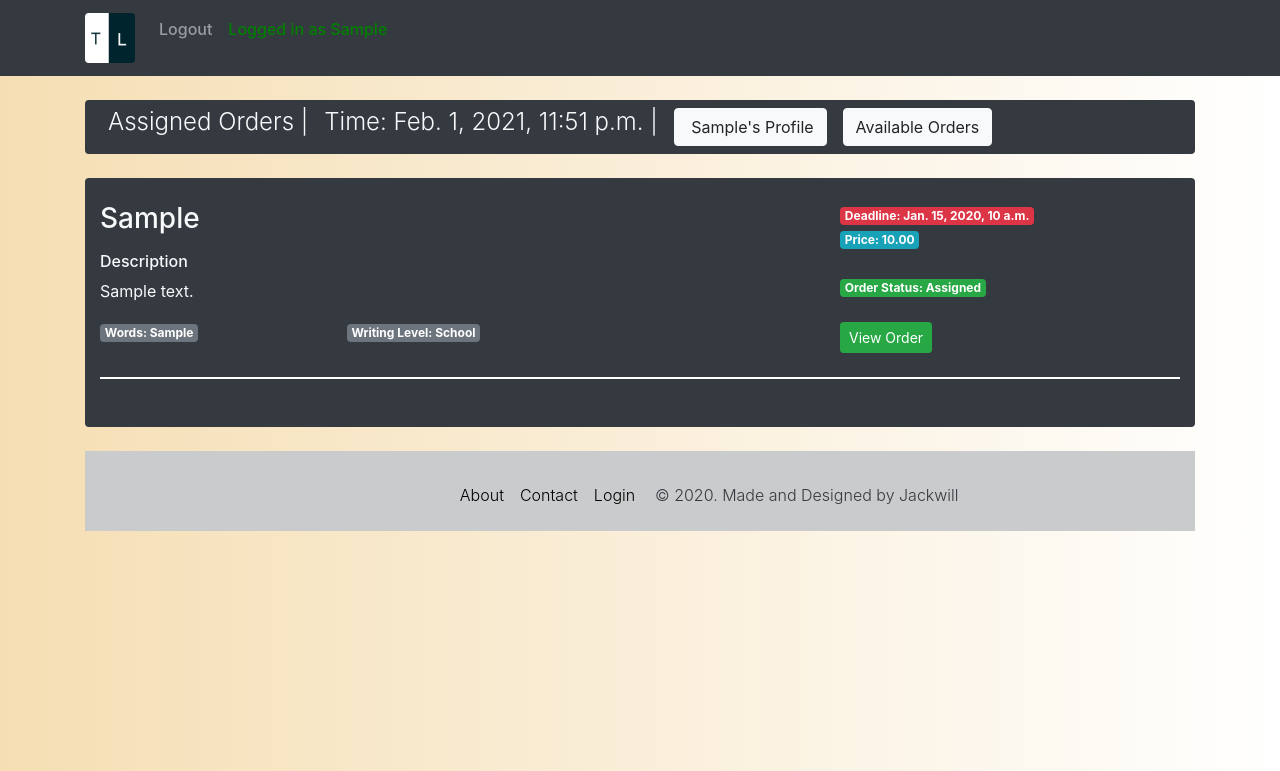
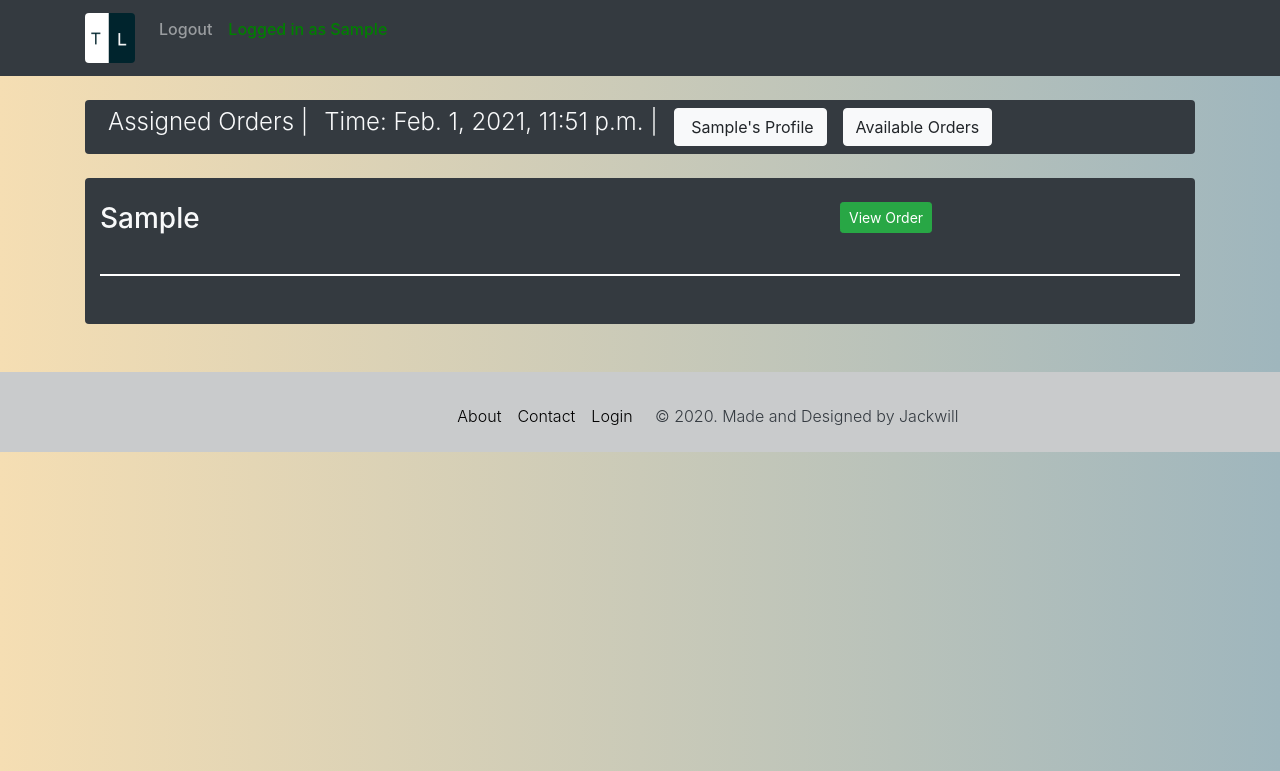
Before and after one commit to mundiakaluson/TL-django, a Django app: page /assigned in a window 1280 px wide. Shown: the top 771 px of the page. Run offline with Django 3.2, Linux system fonts and the light colour scheme; a user stored in the database is signed in; tables that the repository leaves empty hold one stand-in row (values such as "Sample post"); some libraries are stand-ins or nearby versions.

Commit message:
done with order details in assigned panel

```diff
--- a/TL/TL/urls.py
+++ b/TL/TL/urls.py
@@ -12,6 +12,6 @@ urlpatterns = [
     path('orders/order_details/<int:order_id>/', views.order_details, name='order_details'),
     path('success', views.bid, name='bid'),
     path('assigned', views.assigned, name='assigned'),
-    #path('assigned_details/<int:order_id>/', views.assigned_details, name='assigned_details')
+    path('assigned_details/<int:order_id>/', views.assigned_details, name='assigned_details')
 
 ]
--- a/TL/mainapp/models.py
+++ b/TL/mainapp/models.py
@@ -103,8 +103,8 @@ class Bid(models.Model):
 
 class Assign(models.Model):
 
-    writer_assigned = models.OneToOneField(User, on_delete=CASCADE)
-    order_assigned = models.OneToOneField(Order, on_delete=CASCADE)
+    writer_assigned = models.OneToOneField(User, on_delete=CASCADE, related_name='writer_topic')
+    order_assigned = models.OneToOneField(Order, on_delete=CASCADE ,related_name='order_assigned')
 
     def __unicode__(self):
         return self.writer_assigned
--- a/TL/mainapp/templates/base.html
+++ b/TL/mainapp/templates/base.html
@@ -19,7 +19,7 @@
     }
 
     body{
-    background: -webkit-linear-gradient(left, wheat, white);
+    background: -webkit-linear-gradient(left, wheat, #9fb6bd);
     }
     .emp-profile{
         padding: 3%;
--- a/TL/mainapp/templates/mainapp/assigned.html
+++ b/TL/mainapp/templates/mainapp/assigned.html
@@ -40,57 +40,25 @@
     <div class="container-fluid bg-dark text-light rounded">
         <br>
         <div class="row">
-            {% if orders %}
 
-            {% for order in orders.all %}
+            {% for order in writer_orders.all %}
                 <div class="col-md-12">
                 <div class="row">
                     <div class="col-md-8">
                         <div class="row">
                             <div class="col-md-12">
                                 <h3>
-                                    {{ order.topic }}
+                                    {{ order.order_assigned }}
                                 </h3>
-                                <p class="text-light font-light">
-                                    <h6>Description</h6>
-                                    {{ order.summary }}
-                                </p>
-                                <div class="row">
-                                    <div class="col-md-4    ">
-                                        <span class="badge badge-secondary">Words: {{ order.words }}</span>
-                                    </div>
-                                    <div class="col-md-5">
-                                        <span class="badge badge-secondary">Writing Level: {{ order.level }}</span>
-                                    </div>
-                                </div>
                             </div>
                         </div>
                     </div>
                     <div class="col-md-4">
                         <div class="row">
-                            <div class="col-md-6">
-                                <span class="badge badge-danger">Deadline: {{ order.deadline }}</span>
-                            </div>
-                        </div>
-                        <div class="row">
-                            <br>
-                            <br>
-                            <div class="col-sm-12">
-                                <span class="badge badge-info" >
-                                     Price: {{ order.price }}
-                                </span>
-                            </div>
-                            <div class="col-sm-12">
-                                <span class="badge badge-success" >
-                                     {% if order.writer == user %}
-                                         Order Status: Assigned
-                                     {% endif %}
-                                </span>
-                            </div>
                             <br>
                             <br>
                             <div class="col-4 align-items-end">
-                                <a onclick="window.location='{% url 'assigned' %}';">
+                                <a onclick="window.location='{% url 'order_details' order.id %}';">
                                     <button type="button" class="btn btn-sm btn-success" >
                                         View Order
                                     </button>
@@ -103,39 +71,9 @@
         </div>
         <br>
     </div>
-    {% endfor %}
-    {% else %}
-    <div class="col-md-12">
-        <div class="row">
-            <div class="col-md-8">
-                <div class="row">
-                    <div class="col-md-12">
-                        <h3>
-                            No Order in Progress
-                        </h3>
-                        <br>
-                    </div>
-                </div>
-            </div>
-            <div class="col-md-8">
-                <div class="row">
-                    <div class="col-4 align-items-end">
-                        <a onclick="window.location='{% url 'orders' %}';">
-                            <button type="button" class="btn btn-sm btn-success" >
-                                Bid For Orders
-                            </button>
-                        </a>
-                </div>
-            </div>
-        </div>
-    </div>
-    <hr>
-</div>
 <br>
 </div>
-
-    {% endif %}
-
+    {% endfor %}
     <br>
 </div>
 <br>
--- a/TL/mainapp/templates/mainapp/order_details.html
+++ b/TL/mainapp/templates/mainapp/order_details.html
@@ -6,7 +6,7 @@
     <div class="container-fluid bg-dark text-light rounded">
         <br>
         <a href="javascript:history.go(-1)">
-        <input type="button" class="btn btn-light" value="Available Orders">
+        <input type="button" class="btn btn-light" value="Go Back">
         </a>
         <br>
         <br>
--- a/TL/mainapp/templates/mainapp/orders.html
+++ b/TL/mainapp/templates/mainapp/orders.html
@@ -104,7 +104,7 @@
             {% endif %}
             {% endfor %}
 
-
+            {% if order.writer == user %}
             {% block not_available %}
 
             <div class="col-md-12">
@@ -126,6 +126,7 @@
                 <hr>
             </div>
             {% endblock not_available %}
+            {% endif %}
         </div>
     </div>
     <br>
--- a/TL/mainapp/views.py
+++ b/TL/mainapp/views.py
@@ -39,14 +39,9 @@ def bid(request):
     return render(request, 'mainapp/orders.html')
 
 def assigned(request):
-    try:
-        orders = Order.objects
-        if orders:
-            return render(request, 'mainapp/assigned.html', {'orders': orders})
-    except ObjectDoesNotExist:
-        return render(request, 'mainapp/assigned.html')
+        writer_orders = Assign.objects
+        return render(request, 'mainapp/assigned.html', {'writer_orders': writer_orders, 'orders': orders})
 
-"""def assigned_details(request, order_id):
+def assigned_details(request, order_id):
     assigned_details = get_object_or_404(Order, pk=order_id)
-
-    return render(request, 'mainapp/assigned.html', {'assigned_details': assigned_details})"""
+    return render(request, 'mainapp/order_details.html', {'assigned_details': assigned_details})
```
Also changed, not shown: TL/mainapp/migrations/0003_auto_20210201_2148.py (added).
